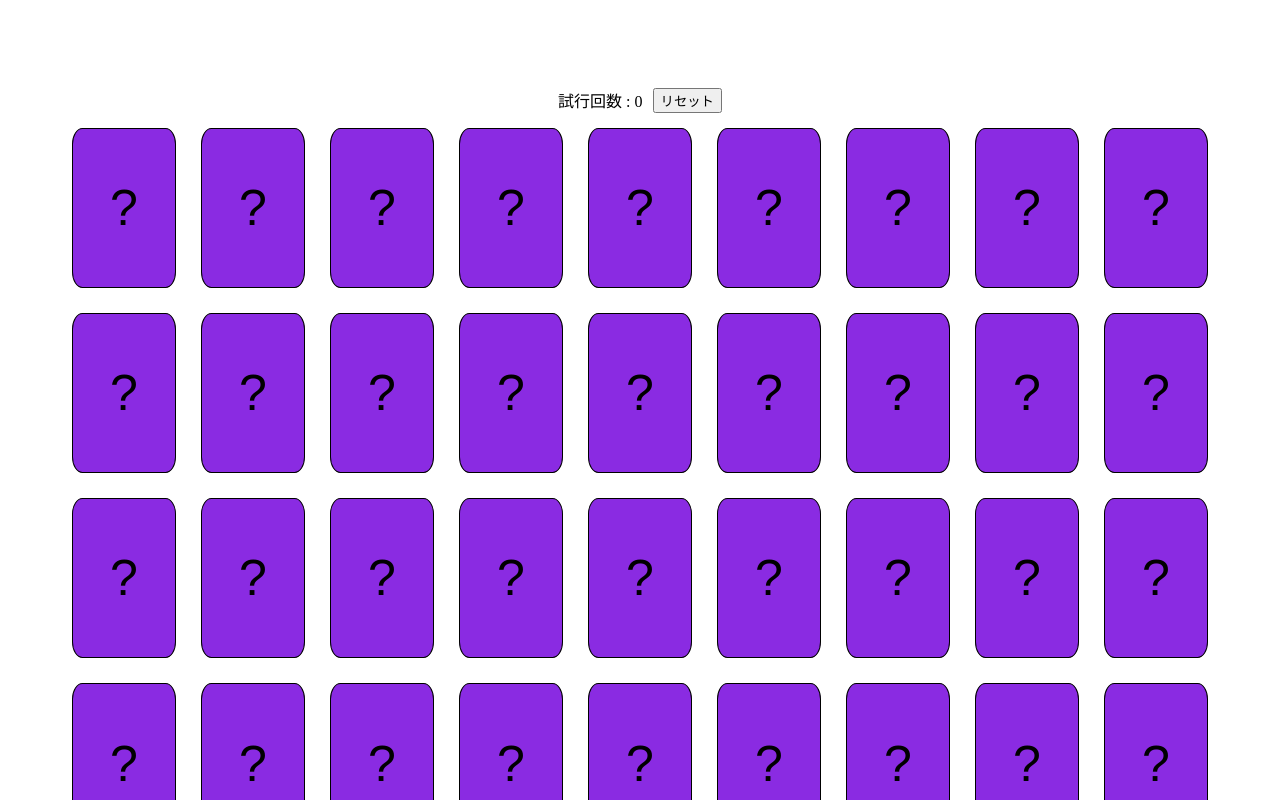
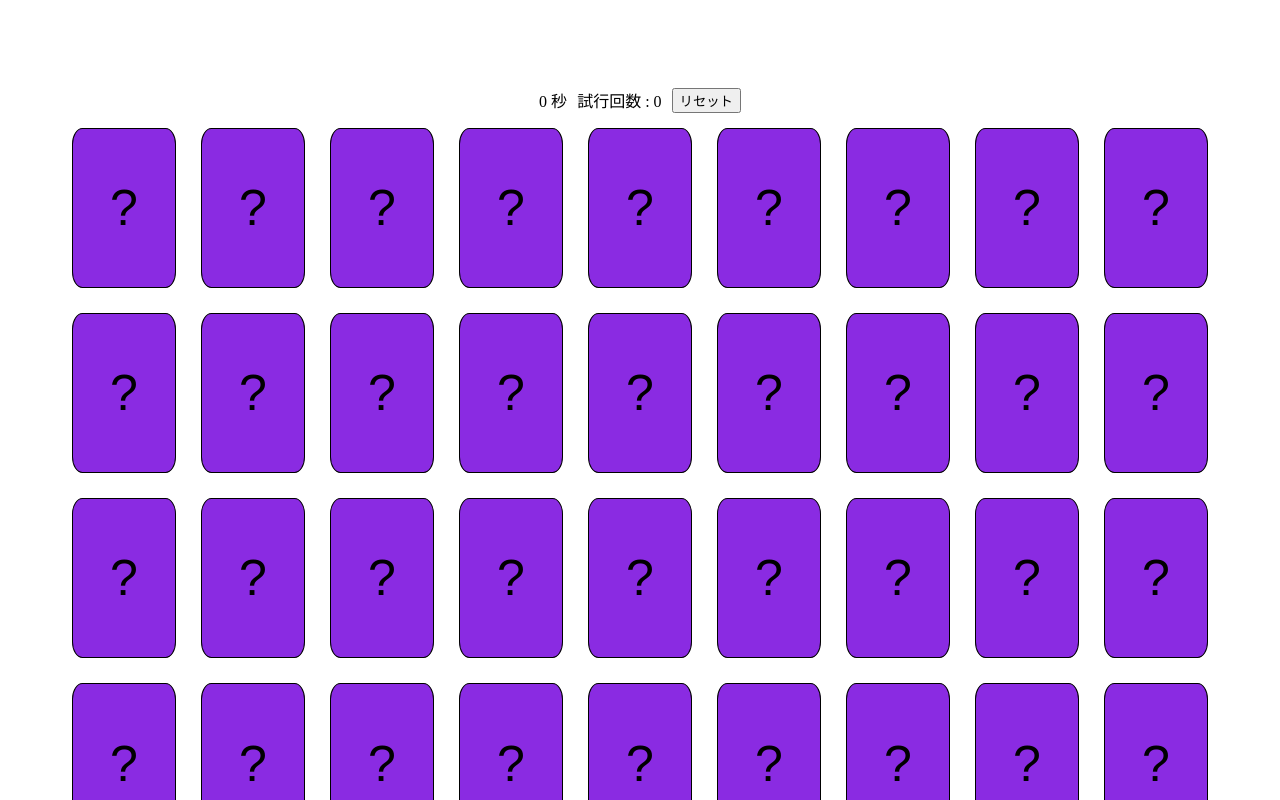
Before and after one commit to paraparacharhan/memory-game, a plain HTML site: page index.html in a window 1280 px wide. Both pictures are taken after a click on the button "リセット". Shown: the top 800 px of the page. Drawn offline with Linux system fonts and the light colour scheme.

Commit message:
Add timer process

```diff
--- a/index.html
+++ b/index.html
@@ -11,6 +11,7 @@
 
 <body>
     <div class="information">
+        <p class="timer"></p>
         <p class="counter"></p>
         <button type="button" class="reset-button">リセット</button>
     </div>
--- a/script.js
+++ b/script.js
@@ -25,7 +25,7 @@ function reset() {
     pairList.length = 0;
     cardList.length = 0;
     message.textContent = "";
-    clearTimeout(timer);
+    clearTimeout(checkTimer);
     shuffle();
     cards.forEach(c => cardBlock.appendChild(c));
     cards.forEach((card) => {
@@ -33,6 +33,10 @@ function reset() {
     })
     count = 0
     counter.textContent = "試行回数 : " + 0;
+    time = 0;
+    timer.textContent = time + " 秒";
+    clearInterval(intervalId);
+    flag = true;
 }
 
 const cardBlock = document.querySelector(".card-block");
@@ -52,7 +56,14 @@ cards.forEach(c => cardBlock.appendChild(c));
 
 const pairList = [];
 const cardList = [];
-let timer = null;
+let checkTimer = null;
+let timer = document.querySelector(".timer");
+let time = 0;
+let intervalId;
+timer.textContent = time + " 秒";
+let flag = true;
+
+
 
 const counter = document.querySelector(".counter");
 counter.textContent = "試行回数 : " + 0;
@@ -60,6 +71,14 @@ let count = 0;
 
 cards.forEach((card) => {
     card.addEventListener("click", () => {
+        if (flag) {
+            flag = false;
+            intervalId = setInterval(() => {
+                time++;
+                timer.textContent = time + " 秒";
+            }, 1000);
+        }
+
         if (card.textContent !== "?" || pairList.length === 2) return;
         card.textContent = card.dataset.suit + card.dataset.rank;
         pairList.push(card);
@@ -71,10 +90,11 @@ cards.forEach((card) => {
                 cardList.push(pairList.pop());
                 cardList.push(pairList.pop());
                 if (cardList.length === cards.length) {
+                    clearInterval(intervalId);
                     message.textContent = "ゲームクリア";
                 }
             } else {
-                timer = setTimeout(() => {
+                checkTimer = setTimeout(() => {
                     pairList[0].textContent = "?";
                     pairList[1].textContent = "?";
                     pairList.pop();
```
